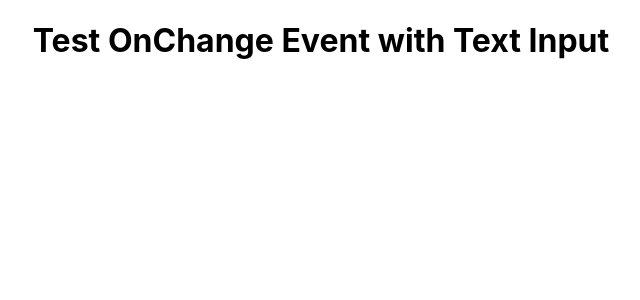
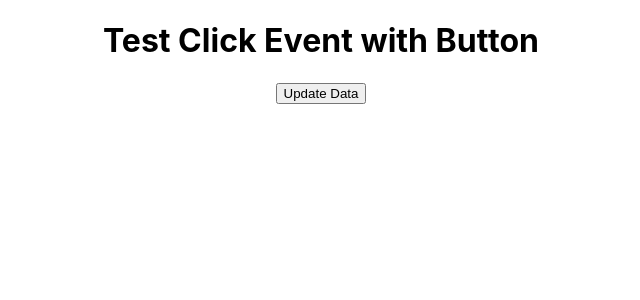
Before and after one commit to kunrak/blog-app-test, a React (Create React App) app: page / in a window 1280 px wide. Shown: the top 300 px of the page, without its empty margins (319-959 px from the left). Built offline with nearby package versions, Linux system fonts and the light colour scheme.

Commit message:
app.js file

```diff
--- a/src/App.js
+++ b/src/App.js
@@ -6,7 +6,9 @@
   const [data, setData] = useState("");
   return (
     <div className="App">
-      <h1>Test OnChange Event with Text Input</h1>
+      <h1>Test Click Event with Button</h1>
+      <button onClick={() => setData("Updated Data")}>Update Data</button>
+      <h1>{data}</h1>
     </div>
   );
 }
```
